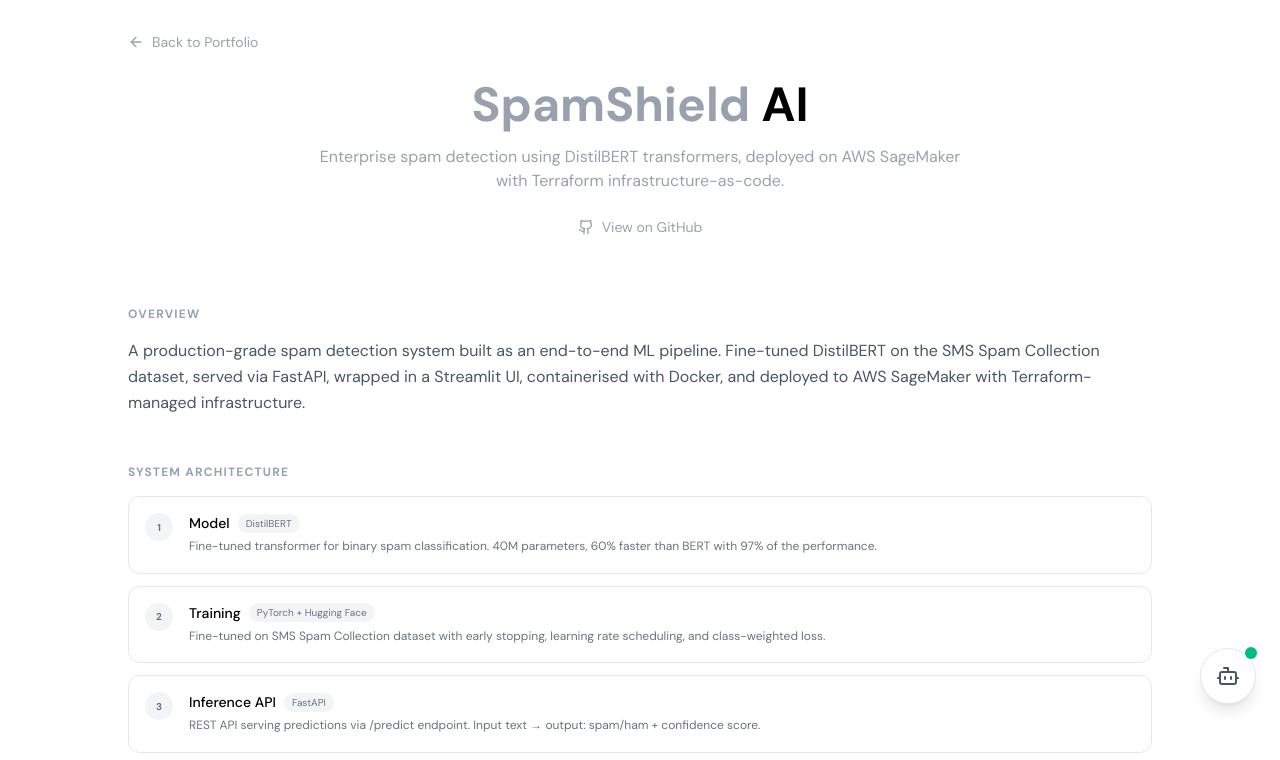
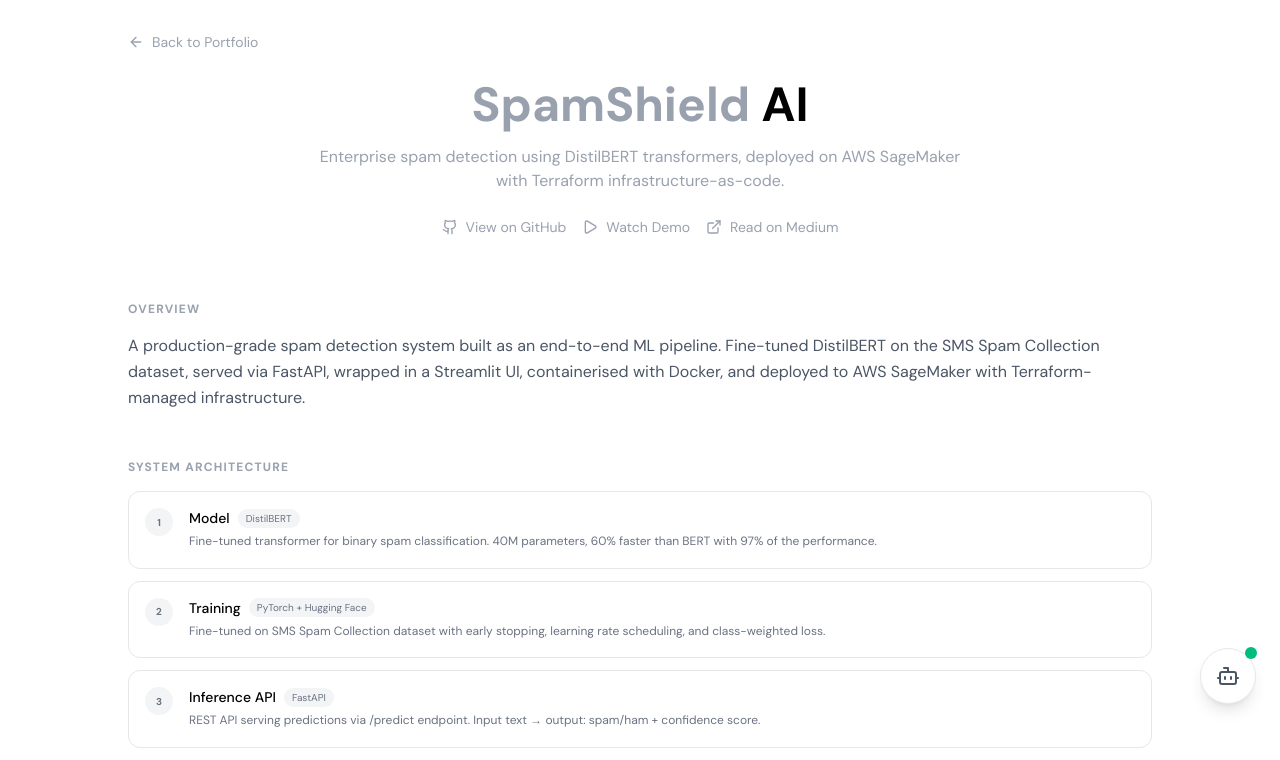
Before and after one commit to NullBitZer0/modern-portfolio, a Next.js app: page /spam-classification in a window 1280 px wide. Shown: the top 760 px of the page. Built offline with nearby package versions, Linux system fonts and the light colour scheme.

Commit message:
added link

```diff
--- a/src/app/spam-classification/page.tsx
+++ b/src/app/spam-classification/page.tsx
@@ -1,7 +1,7 @@
 "use client";
 import React from "react";
 import { motion } from "framer-motion";
-import { ArrowLeft, Github } from "lucide-react";
+import { ArrowLeft, Github, Play, ExternalLink } from "lucide-react";
 import Link from "next/link";
 
 const architecture = [
@@ -55,7 +55,7 @@
                     <p className="text-gray-400 dark:text-gray-500 max-w-2xl mx-auto text-sm md:text-base">
                         Enterprise spam detection using DistilBERT transformers, deployed on AWS SageMaker with Terraform infrastructure-as-code.
                     </p>
-                    <div className="mt-6">
+                    <div className="mt-6 flex items-center justify-center gap-4">
                         <a
                             href="https://github.com/NullBitZer0/spam-dl-aws"
                             target="_blank"
@@ -64,6 +64,24 @@
                         >
                             <Github className="h-4 w-4" />
                             View on GitHub
+                        </a>
+                        <a
+                            href="#"
+                            target="_blank"
+                            rel="noopener noreferrer"
+                            className="inline-flex items-center gap-2 text-sm text-gray-400 hover:text-black dark:hover:text-white transition-colors"
+                        >
+                            <Play className="h-4 w-4" />
+                            Watch Demo
+                        </a>
+                        <a
+                            href="#"
+                            target="_blank"
+                            rel="noopener noreferrer"
+                            className="inline-flex items-center gap-2 text-sm text-gray-400 hover:text-black dark:hover:text-white transition-colors"
+                        >
+                            <ExternalLink className="h-4 w-4" />
+                            Read on Medium
                         </a>
                     </div>
                 </motion.div>
```
